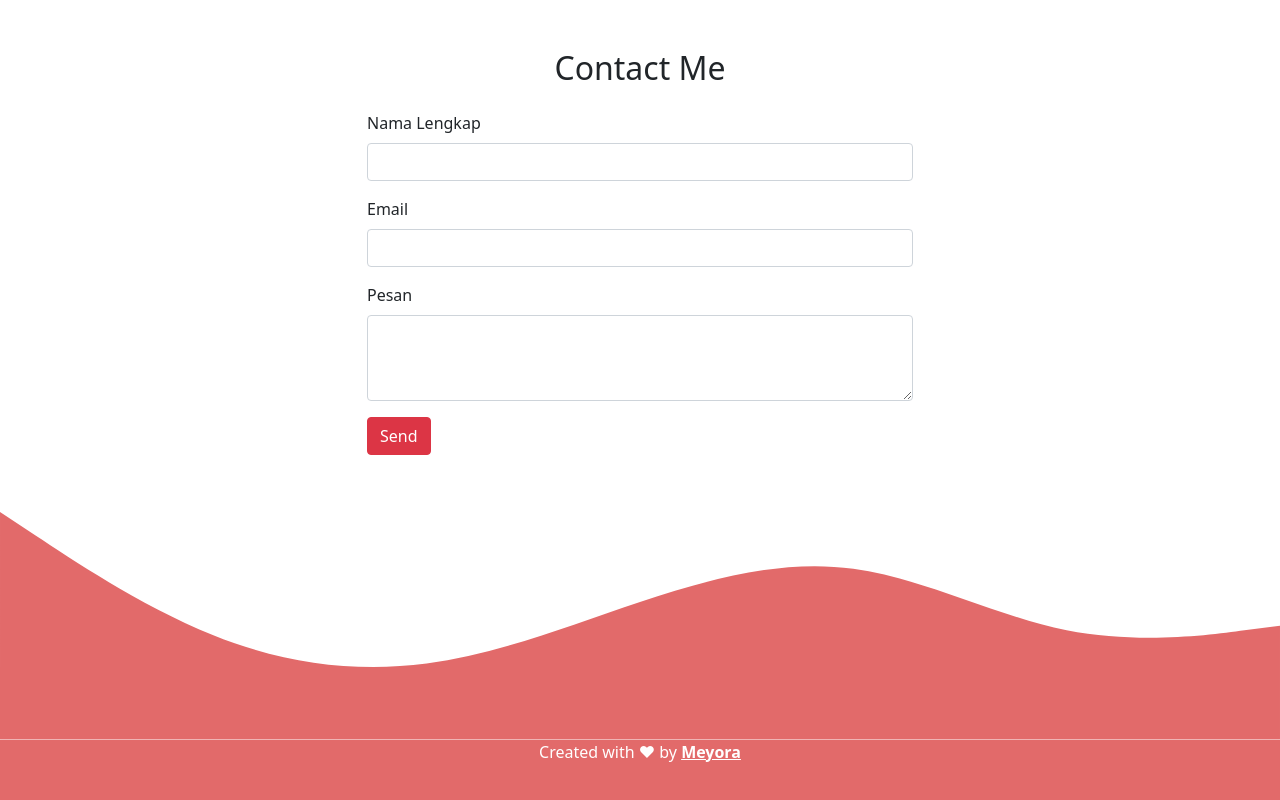
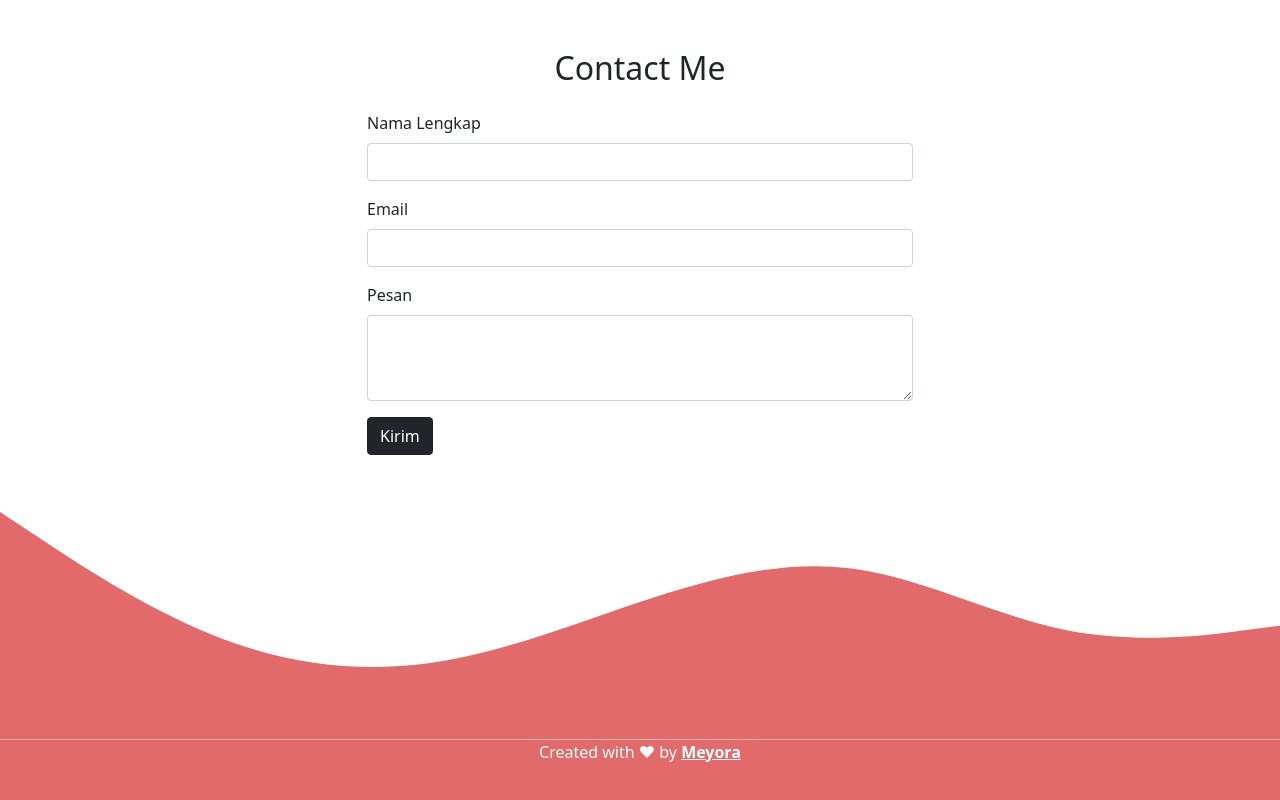
Before and after one commit to meyorasailanaa/meyorasailanaa.github.io, a plain HTML site: page index.html in a window 1280 px wide. Shown: the part 2213-3013 px from the top of the page. Drawn offline with nearby package versions, Linux system fonts and the light colour scheme.

Commit message:
Mengubah warna button

```diff
--- a/index.html
+++ b/index.html
@@ -151,7 +151,7 @@
                             <textarea class="form-control" id="pesan" rows="3"></textarea>
                         </div>
 
-                        <button type="submit" class="btn btn-danger">Send</button>
+                        <button type="submit" class="btn btn-dark">Kirim</button>
                     </form>
                 </div>
             </div>
```
